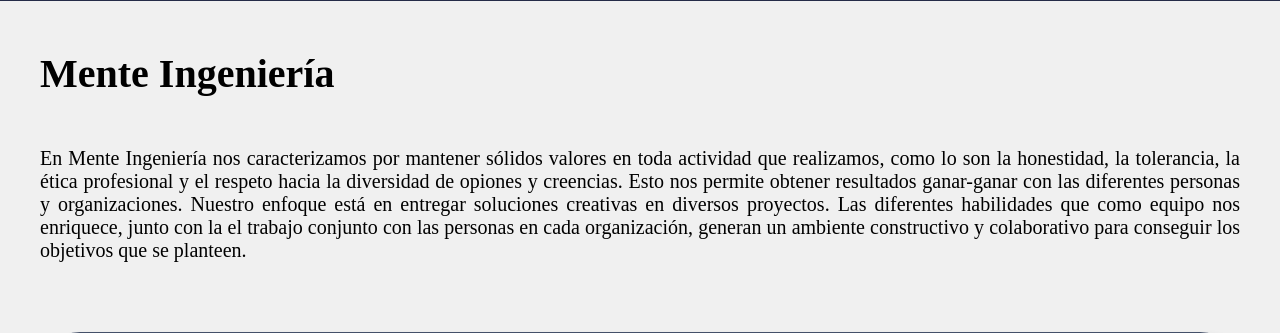
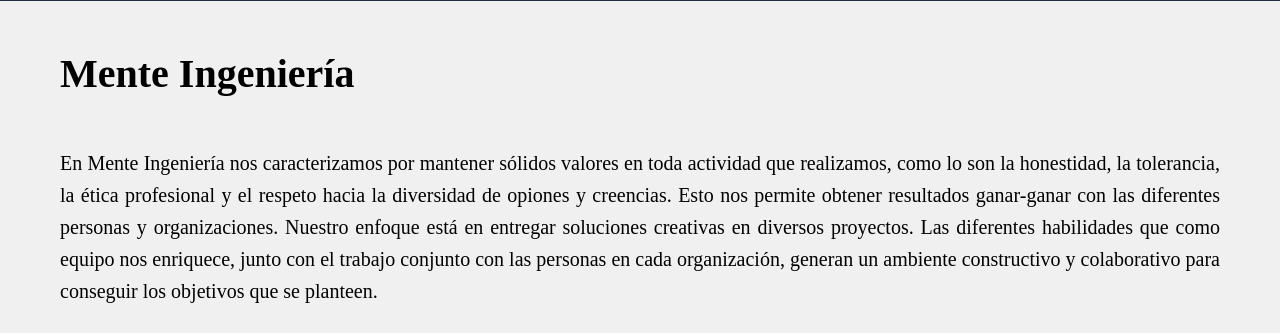
Before and after one commit to richardhapb/menteingenieria, a PHP site: page / in a window 1280 px wide. Shown: the part 224-557 px from the top of the page. Run offline with PHP 8.4, Linux system fonts and the light colour scheme; some web fonts are replaced.

Commit message:
Se corrigen errores de redacción y se modifica main-nav a horizontal

```diff
--- a/build/css/app.css
+++ b/build/css/app.css
@@ -347,6 +347,10 @@ p, h1, h2, h3 {
   font-family: "News Cycle, Michroma, Manrope, sans-serif";
 }
 
+p {
+  line-height: 1.6;
+}
+
 /* Utilities */
 .shadow {
   box-shadow: 6px 8px 10px 0px rgba(0, 0, 0, 0.4);
@@ -392,12 +396,14 @@ p, h1, h2, h3 {
 }
 @media (min-width: 768px) {
   .header ul {
-    text-align: left;
+    display: grid;
+    grid-template-columns: repeat(3, 1fr);
+    gap: 2rem;
   }
 }
 .header li {
   padding: 1rem;
-  font-size: 2.2rem;
+  font-size: 2.5rem;
 }
 
 .logo img {
@@ -478,13 +484,16 @@ p, h1, h2, h3 {
   padding: 1rem;
 }
 
+.mente-p {
+  padding: 0 2rem;
+}
 .mente-p p {
   margin: 0;
   text-align: justify;
 }
 
 .presentation {
-  padding: 5rem 0;
+  padding: 5rem 2rem;
 }
 
 .left, .right {
@@ -541,7 +550,6 @@ p, h1, h2, h3 {
 .description p {
   color: #F0F0F0;
   font-size: 2rem;
-  line-height: 1.6;
   text-align: justify;
 }
 
--- a/index.php
+++ b/index.php
@@ -12,7 +12,7 @@
             <p>
                 En Mente Ingeniería nos caracterizamos por mantener sólidos valores en toda actividad que realizamos, como lo son la honestidad, la tolerancia, la ética profesional y el respeto hacia la diversidad de opiones y creencias. Esto nos permite obtener resultados ganar-ganar con las diferentes personas y organizaciones.
 
-                Nuestro enfoque está en entregar soluciones creativas en diversos proyectos. Las diferentes habilidades que como equipo nos enriquece, junto con la el trabajo conjunto con las personas en cada organización, generan un ambiente constructivo y colaborativo para conseguir los objetivos que se planteen.
+                Nuestro enfoque está en entregar soluciones creativas en diversos proyectos. Las diferentes habilidades que como equipo nos enriquece, junto con el trabajo conjunto con las personas en cada organización, generan un ambiente constructivo y colaborativo para conseguir los objetivos que se planteen.
 
             </p>
         </section>
@@ -58,12 +58,12 @@
                     <h3>Ingeniero de Ejecución Industrial</h3>
                     <p>
 
-                    Soy un ingeniero, altamente comprometido, disfruto y llevo una apasionada búsqueda de mejora en mi profesión, también el aprendizaje en diferentes áreas científicas y humanas.
+                    Soy un ingeniero altamente comprometido, disfruto y llevo una apasionada búsqueda de mejora en mi profesión, como también el aprendizaje en diferentes áreas científicas y humanas.
 
                     </p>
                     <p>
 
-                    Mi enfoque en investigación me ha permitido llevar a cabo exitosamente proyectos relacionados con la optimización de procesos y manejo de información. Poseo conocimientos en diferentes áreas y me destaco especialmente en el desarrollo de soluciones digitales, web y gestión de la información con bases de datos SQL, Excel, Power Bi y Python. También he tenido la fortuna de adquirir una amplia experiencia en procesos productivos, liderando equipos con el objetivo de alcanzar la excelencia operacional.
+                    Mi enfoque en investigación me ha permitido llevar a cabo exitosamente proyectos relacionados con la optimización de procesos y manejo de información. Poseo conocimientos en diferentes áreas y me destaco especialmente en el desarrollo de soluciones digitales, web y gestión de la información con bases de datos SQL, Excel, Power Bi y Python. También he tenido la fortuna de adquirir una amplia experiencia en procesos productivos, liderando equipos diversos con el objetivo de alcanzar la excelencia operacional.
 
                     </p>
                     <p>
@@ -77,7 +77,7 @@
         <section class="mente-p container">
             <p>
 
-                Nos encantaría poder aportar al éxito de tus proyectos y a que juntos podamos alcanzar los objetivos que se requieren. Nos comprometemos a entregar el máximo de nuestro esfuerzo para que la experiencia de que trabajemos en conjunto sea lo más satisfactoria posible, enfoncandonos en el profesionalismo y la adaptación a las diferntes problematicas que se presenten.
+                Nos encantaría poder aportar al éxito de tus proyectos y a que juntos podamos alcanzar los objetivos que se requieren. Nos comprometemos a entregar el máximo de nuestro esfuerzo para que la experiencia de trabajar en conjunto sea lo más satisfactoria posible, enfoncándonos en el profesionalismo y la adaptación a las diferntes problematicas que se presenten.
 
             </p>
         </section>
--- a/src/scss/base/_globals.scss
+++ b/src/scss/base/_globals.scss
@@ -39,6 +39,10 @@ p, h1, h2, h3 {
     font-family: v.$main-font;
 }
 
+p {
+    line-height: 1.6;
+}
+
 /* Utilities */
 
 .shadow {
--- a/src/scss/layout/_header.scss
+++ b/src/scss/layout/_header.scss
@@ -39,13 +39,13 @@
         text-align: center;
 
         @include m.tablet {
-            text-align: left;
+            @include m.grid(3, 2rem);
         }
 
     }
     li {
         padding: 1rem;
-        font-size: 2.2rem;
+        font-size: 2.5rem;
     }
 }
 .logo {
--- a/src/scss/layout/_home.scss
+++ b/src/scss/layout/_home.scss
@@ -7,6 +7,7 @@ $img-width: 14.57rem;
 $img-height: 21.34rem;
 
 .mente-p {
+    padding: 0 2rem;
     p {
         margin: 0;
         text-align: justify;
@@ -14,7 +15,7 @@ $img-height: 21.34rem;
 }
 
 .presentation {
-    padding: 5rem 0;
+    padding: 5rem 2rem;
 }
 
 
@@ -88,7 +89,6 @@ $img-height: 21.34rem;
     p {
         color: v.$aux;
         font-size: 2rem;
-        line-height: 1.6;
         text-align: justify;
     }
 }
```
